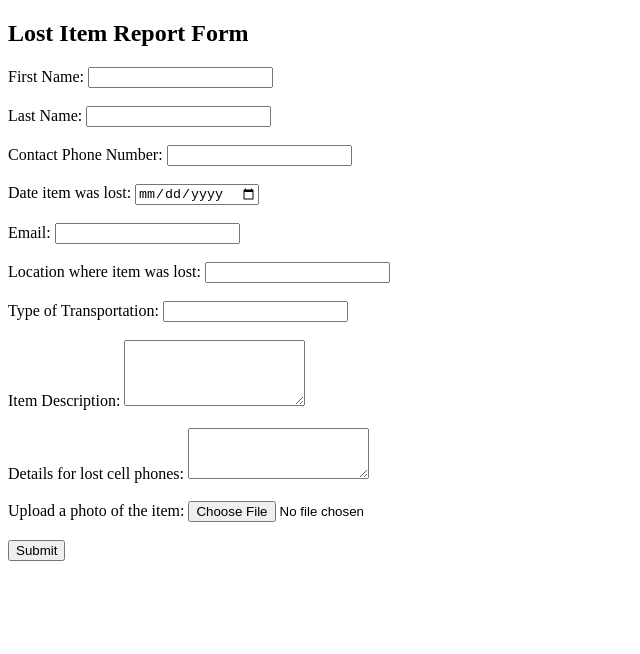
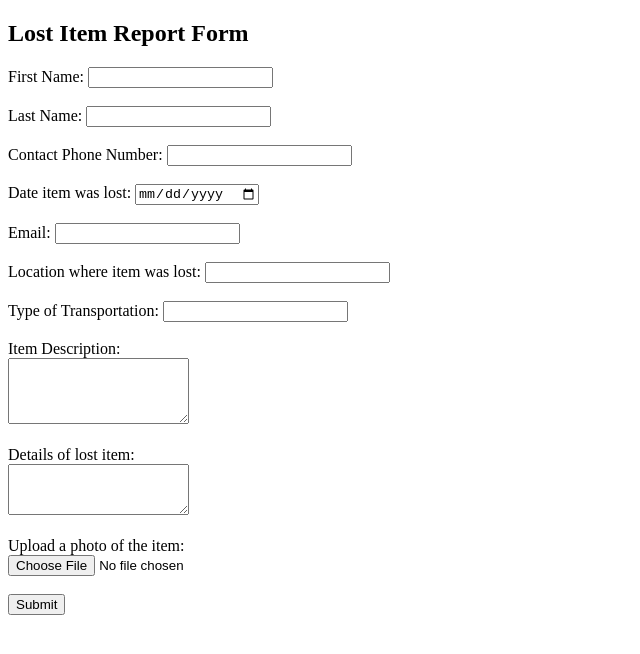
Before and after one commit to CaseyClarke/ETS_Hackathon, a plain HTML site: page index.html in a window 1280 px wide. Shown: the whole page, without its empty margins (0-640 px from the left). Drawn offline with Linux system fonts and the light colour scheme.

Commit message:
updatedhtml

```diff
--- a/index.html
+++ b/index.html
@@ -29,13 +29,13 @@
         <label for="transport_type">Type of Transportation:</label>
         <input type="text" id="transport_type" name="transport_type" required><br><br>
 
-        <label for="description">Item Description:</label>
+        <label for="description">Item Description:</label><br>
         <textarea id="description" name="description" rows="4" required></textarea><br><br>
 
-        <label for="phone_details">Details for lost cell phones:</label>
+        <label for="phone_details">Details of lost item:</label><br>
         <textarea id="phone_details" name="phone_details" rows="3"></textarea><br><br>
 
-        <label for="attachment">Upload a photo of the item:</label>
+        <label for="attachment">Upload a photo of the item:</label><br>
         <input type="file" id="attachment" name="attachment" accept="image/*"><br><br>
 
         <input type="submit" value="Submit">
```
